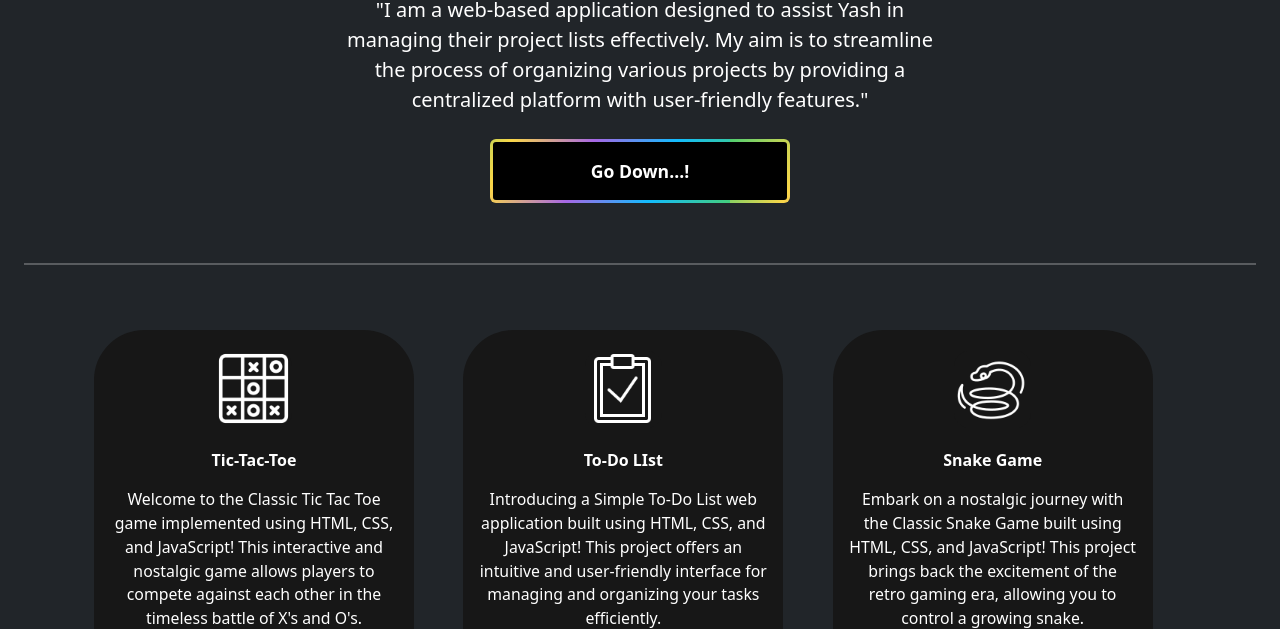
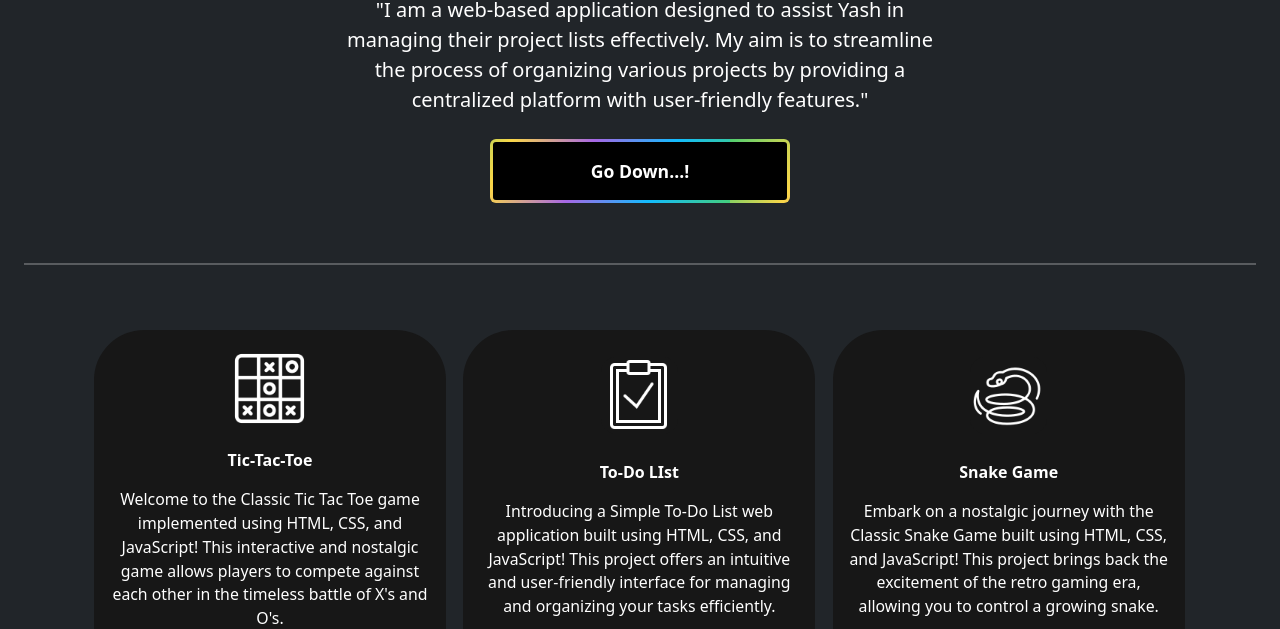
Before and after one commit to yashwaghadhare/Jr-Manager, a plain HTML site: page index.html in a window 1280 px wide. Shown: the part 280-909 px from the top of the page. Drawn offline with Linux system fonts and the light colour scheme.

Commit message:
Update style.css

```diff
--- a/style.css
+++ b/style.css
@@ -121,7 +121,7 @@
 
 @media only screen and (max-width: 1400px) {
   .css-card {
-    width: 20em;
+    width: 22em;
     height: 27em;
   }
 }
```
